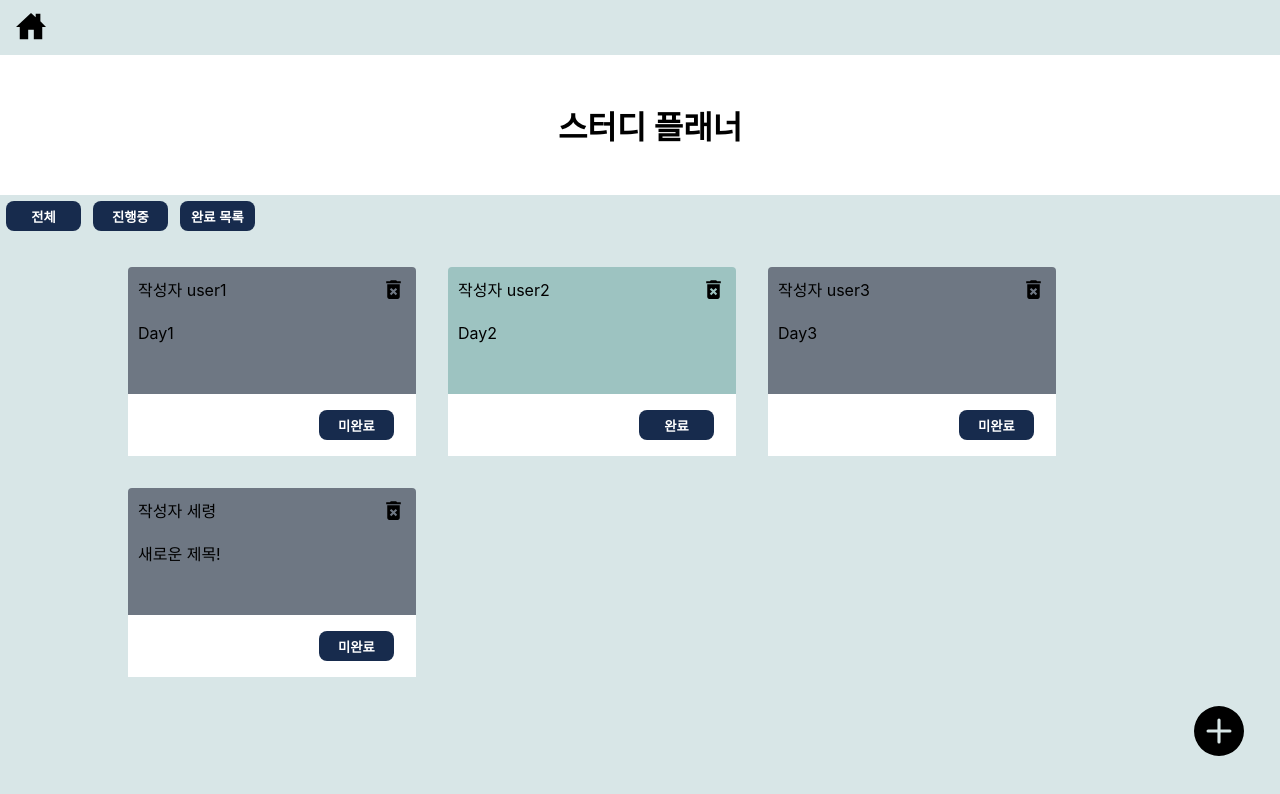
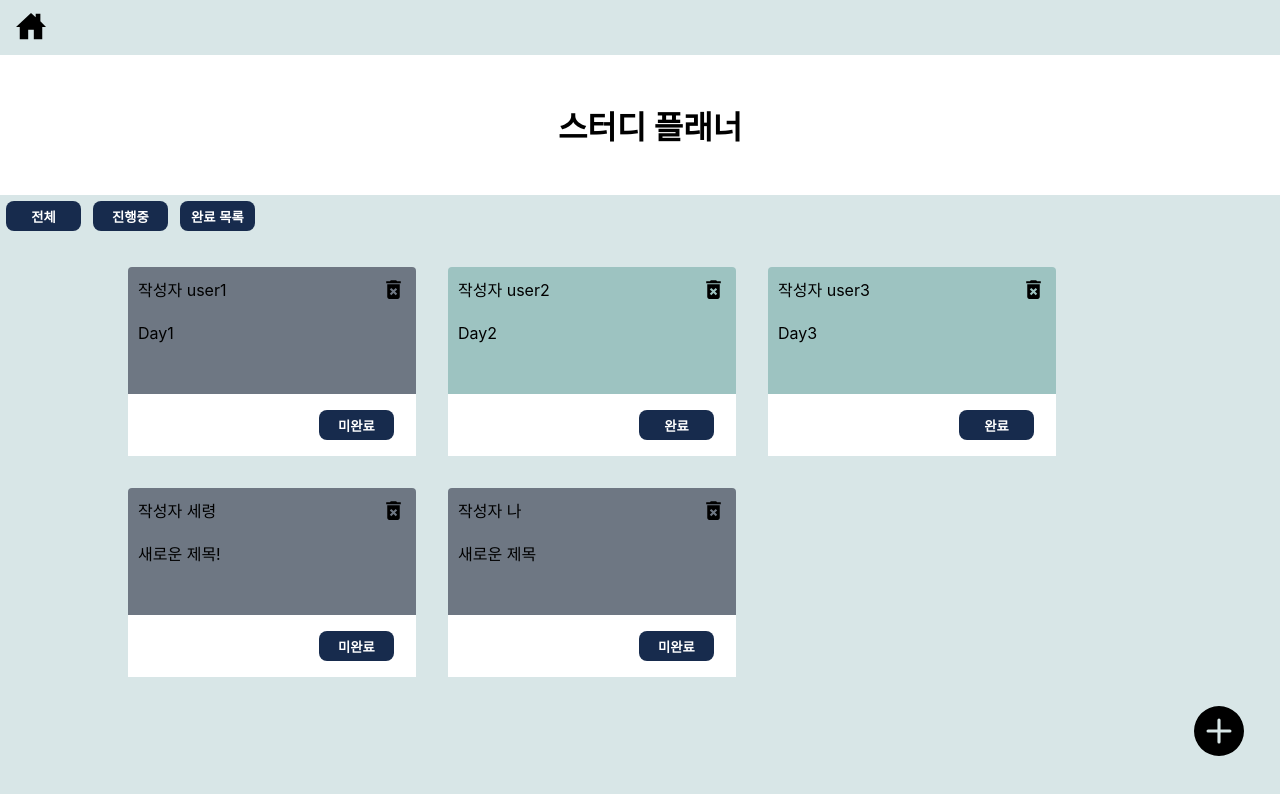
Before and after one commit to Hediar/react-lv4, a React (Create React App) app: page / in a window 1280 px wide. Shown: the top 794 px of the page. Built offline with nearby package versions, Linux system fonts and the light colour scheme; data requests are answered from the project's data file.

Commit message:
Detailtodo 댓글 오류 처리 및 카드의 완료/미완료 상태 수정 가능

```diff
--- a/db.json
+++ b/db.json
@@ -19,7 +19,7 @@
       "title": "Day3",
       "contents": "운동",
       "writer": "user3",
-      "isDone": false
+      "isDone": true
     },
     {
       "title": "새로운 제목!",
@@ -27,6 +27,13 @@
       "writer": "세령",
       "isDone": false,
       "id": "k4cZSxS"
+    },
+    {
+      "title": "새로운 제목",
+      "contents": "대충 새로운 내용",
+      "writer": "나",
+      "isDone": false,
+      "id": "VxHVebI"
     }
   ],
   "comments": [
--- a/src/api/studyTodo.js
+++ b/src/api/studyTodo.js
@@ -27,6 +27,15 @@ const deleteStudy = async (id) => {
   console.log("delete", response);
 };
 
+// 완료/미완료 상태 변경
+const updateComplete = async (newComplete) => {
+  const response = await axios.patch(
+    `${process.env.REACT_APP_SERVER_URL}/study/${newComplete.id}`,
+    { isDone: newComplete.isDone }
+  );
+  return response.data;
+};
+
 // 해당 게시판 코멘트 조회
 const getComments = async (id) => {
   const response = await axios.get(
@@ -49,6 +58,7 @@ export {
   addStudyList,
   getStudy,
   deleteStudy,
+  updateComplete,
   getComments,
   deleteComment,
 };
--- a/src/components/Button.jsx
+++ b/src/components/Button.jsx
@@ -1,28 +1,47 @@
 import { styled } from "styled-components";
 import React from "react";
 import { useNavigate } from "react-router-dom";
+import { useMutation, useQueryClient } from "react-query";
+import { updateComplete } from "../api/studyTodo";
 
 const Button = (props) => {
   const navigate = useNavigate();
+  const queryClient = useQueryClient();
+  const updateCompleteMutation = useMutation(updateComplete, {
+    onSuccess: () => {
+      queryClient.invalidateQueries("study");
+    },
+  });
 
-  const buttonHandler = (role) => {
+  const IconbuttonHandler = (role) => {
     if (role === "move") {
       navigate(`${props.url}`);
-    } else if (role === "filter") {
-      console.log("filter");
     } else {
       console.log("다른기능");
     }
   };
 
+  const basicButtonHandler = (role) => {
+    if (role === "complete") {
+      const newComplete = { id: props.cardKey, isDone: !props.complete };
+      updateCompleteMutation.mutate(newComplete);
+    } else if (role === "filter") {
+      console.log("filter 및 정렬");
+    }
+  };
+
   if (props.styleType === "icon") {
     return (
-      <ButtonIconStyle onClick={(event) => buttonHandler(props.role)}>
+      <ButtonIconStyle onClick={(event) => IconbuttonHandler(props.role)}>
         {props.children}
       </ButtonIconStyle>
     );
   }
-  return <ButtonStyle>{props.children}</ButtonStyle>;
+  return (
+    <ButtonStyle onClick={() => basicButtonHandler(props.role)}>
+      {props.children}
+    </ButtonStyle>
+  );
 };
 
 export default Button;
--- a/src/components/Card.jsx
+++ b/src/components/Card.jsx
@@ -38,7 +38,7 @@ function Card({ study }) {
       ></MdDeleteForever>
       <Cardfooter>
         <div>
-          <Button onClick={() => console.log("흠")}>
+          <Button role={"complete"} cardKey={study.id} complete={study.isDone}>
             {study.isDone ? "완료" : "미완료"}
           </Button>
         </div>
--- a/src/pages/DetailTodo.jsx
+++ b/src/pages/DetailTodo.jsx
@@ -23,7 +23,7 @@ function DetailTodo() {
     data: comments,
   } = useQuery(`${param.id}Comments`, () => getComments(param.id));
 
-  if (isLoading || coisLoading) {
+  if (isLoading) {
     return (
       <>
         <Header />
@@ -31,7 +31,7 @@ function DetailTodo() {
       </>
     );
   }
-  if (isError || coisError) {
+  if (isError) {
     return (
       <>
         <Header />
@@ -53,11 +53,20 @@ function DetailTodo() {
         <div>{`완료 여부: ${study.isDone}`}</div>
         <div>{`내용 : ${study.contents}`}</div>
       </DetailBox>
-      <DetailBox>
-        {comments.userComments?.map((comment) => (
-          <Comments codata={comment} key={comment.user} />
-        ))}
-      </DetailBox>
+      {comments ? (
+        <DetailBox>
+          {comments.userComments?.map((comment) => (
+            <Comments codata={comment} key={comment.user} />
+          ))}
+        </DetailBox>
+      ) : coisError ? (
+        <p>댓글 오류가 발생하였습니다!!</p>
+      ) : coisLoading ? (
+        <p>댓글 로딩중</p>
+      ) : (
+        <p>댓글을 불러오지 못했습니다.</p>
+      )}
+
       <Footer />
     </>
   );
```
